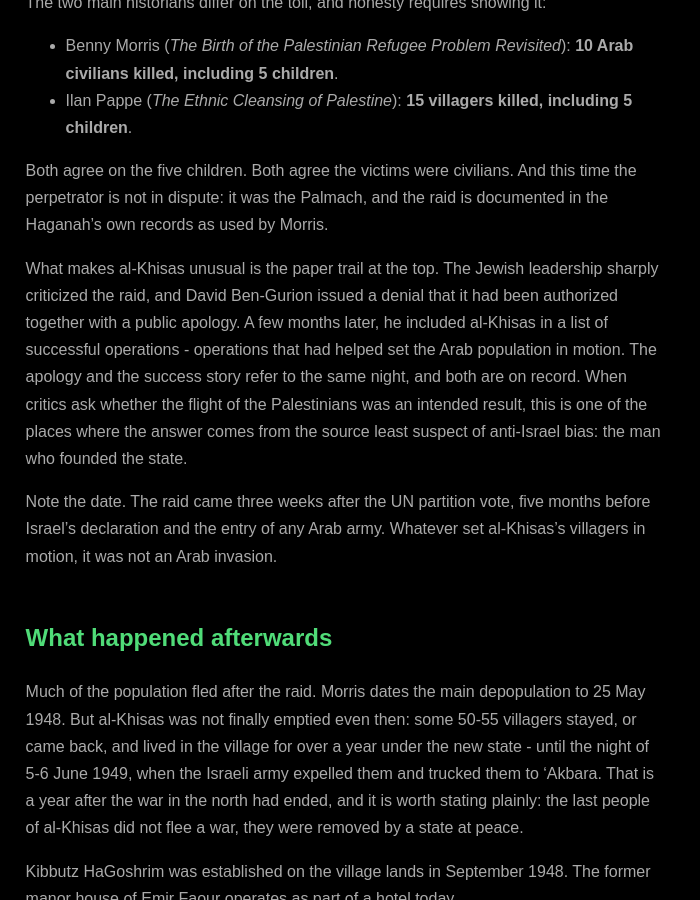
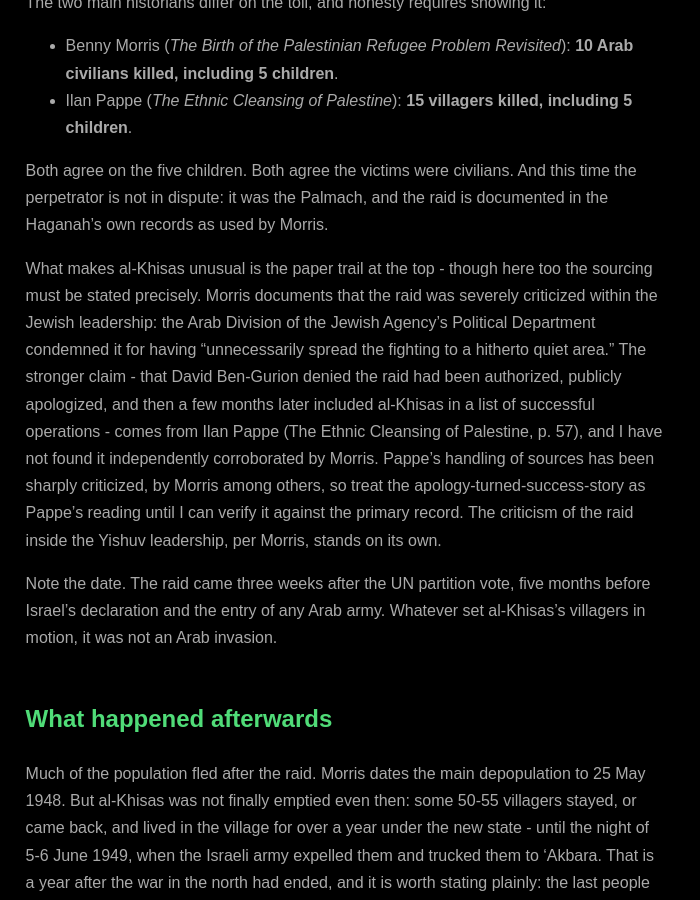
Before and after one commit to paven/paven.github.com, a Jekyll site: the page built from _posts/2026-07-11-al-khisas-december-1947.md, in a window 1280 px wide and 900 px high, scrolled down 968 px. Shown: the whole window, without its empty margins (0-700 px from the left). Built offline with Jekyll 4.4.1, drawn with Linux system fonts in a browser that asks for light colours.

Commit message:
Correct attribution: Ben-Gurion apology claim rests on Pappe p. 57

```diff
--- a/_posts/2026-07-11-al-khisas-december-1947.md
+++ b/_posts/2026-07-11-al-khisas-december-1947.md
@@ -24,7 +24,7 @@ The two main historians differ on the toll, and honesty requires showing it:
 
 Both agree on the five children. Both agree the victims were civilians. And this time the perpetrator is not in dispute: it was the Palmach, and the raid is documented in the Haganah's own records as used by Morris.
 
-What makes al-Khisas unusual is the paper trail at the top. The Jewish leadership sharply criticized the raid, and David Ben-Gurion issued a denial that it had been authorized together with a public apology. A few months later, he included al-Khisas in a list of successful operations - operations that had helped set the Arab population in motion. The apology and the success story refer to the same night, and both are on record. When critics ask whether the flight of the Palestinians was an intended result, this is one of the places where the answer comes from the source least suspect of anti-Israel bias: the man who founded the state.
+What makes al-Khisas unusual is the paper trail at the top - though here too the sourcing must be stated precisely. Morris documents that the raid was severely criticized within the Jewish leadership: the Arab Division of the Jewish Agency's Political Department condemned it for having "unnecessarily spread the fighting to a hitherto quiet area." The stronger claim - that David Ben-Gurion denied the raid had been authorized, publicly apologized, and then a few months later included al-Khisas in a list of successful operations - comes from Ilan Pappe (The Ethnic Cleansing of Palestine, p. 57), and I have not found it independently corroborated by Morris. Pappe's handling of sources has been sharply criticized, by Morris among others, so treat the apology-turned-success-story as Pappe's reading until I can verify it against the primary record. The criticism of the raid inside the Yishuv leadership, per Morris, stands on its own.
 
 Note the date. The raid came three weeks after the UN partition vote, five months before Israel's declaration and the entry of any Arab army. Whatever set al-Khisas's villagers in motion, it was not an Arab invasion.
 
```
